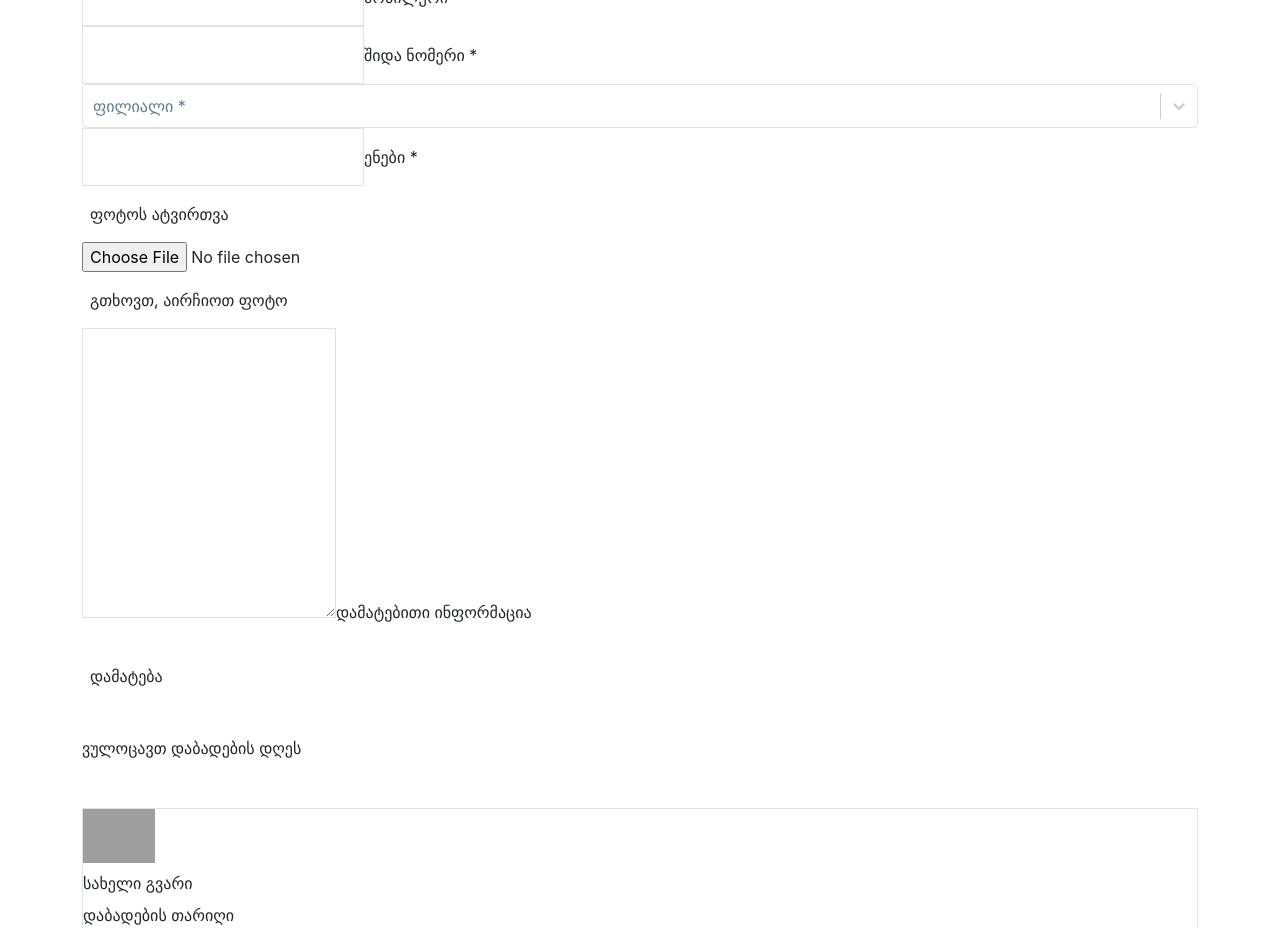
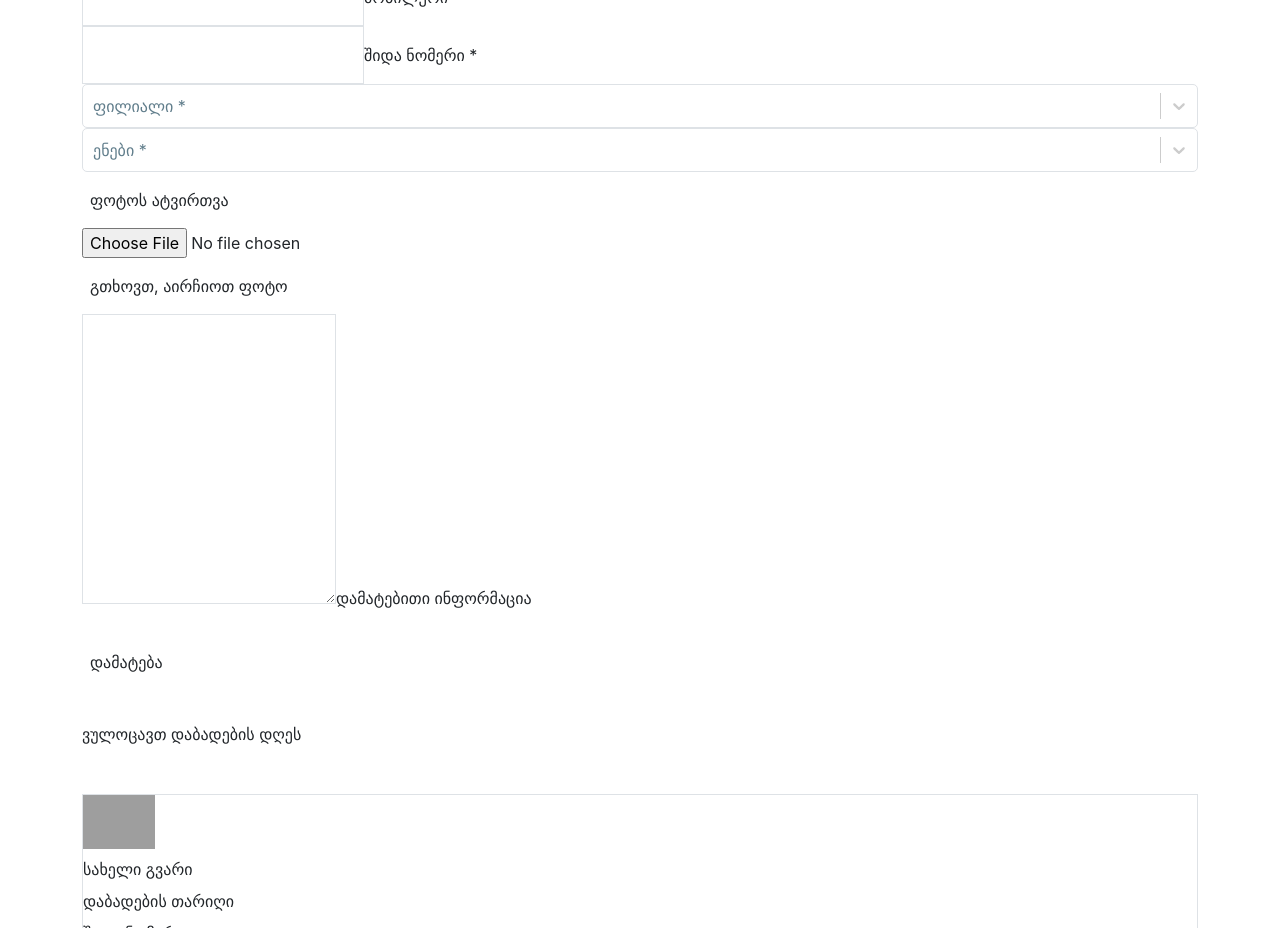
Before and after one commit to mishach66/intranetfrontapp, a React (Create React App) app: page /addEmployee in a window 1280 px wide. Shown: the part 3840-4768 px from the top of the page. Built offline with nearby package versions, Linux system fonts and the light colour scheme; no server answers; grey boxes are pictures that could not be loaded; what @material-tailwind/react would draw is missing.

Commit message:
createEmployeeWith languages

```diff
--- a/src/api/employeeapi/employeeApi.js
+++ b/src/api/employeeapi/employeeApi.js
@@ -20,6 +20,7 @@ export const createEmployee = async (data) => {
   //console.log("employee API data is: ", data);
   //console.log("employee API data.empl is: ", data.empl);
   //console.log("employee API data.empl.Givenname is: ", data.empl.Givenname);
+  console.log("employee API data is: ", data.empl);
 
   // const response = await fetch(
   //   "https://localhost:7071/api/Employee/createEmployee",
@@ -56,3 +57,16 @@ export const createEmployee = async (data) => {
   }
 };
 // ---------------------------------- Create Employee ------------------------------------
+
+
+// ---------------------------------- Get Languages ------------------------------------
+export const getLanguages = async () => {
+  const response = await fetch(
+    `https://localhost:7071/api/LanguageСlassifier/allLanguageСlassifiers`
+  );
+  if (!response.ok) {
+    throw new Error("Something went wrong.");
+  }
+  return await response.json();
+};
+// ---------------------------------- Get Languages ------------------------------------
--- a/src/api/employeeapi/index.js
+++ b/src/api/employeeapi/index.js
@@ -1,2 +1,3 @@
 export { getAllEmployees } from "./employeeApi";
 export { createEmployee } from "./employeeApi";
+export { getLanguages } from "./employeeApi";
--- a/src/components/employee/Employee.js
+++ b/src/components/employee/Employee.js
@@ -11,10 +11,13 @@ export const Employee = forwardRef(({ employee, index }, ref) => {
         style={{ backgroundColor: isEven && "#F5F6F7" }}
       >
         <div>
-          <div className="ml-3 font-bold">
+          <div className="ml-3 font-bold text-xl hover:text-red-600 hover:cursor-pointer ">
             {employee.givenname} {employee.surname}
           </div>
-          <div className="ml-3">{employee.position}</div>
+          <div className="ml-3 text-gray-600 ">
+            {employee.branch.fullAddress}
+          </div>
+          <div className="ml-3 text-gray-600 ">{employee.position}</div>
         </div>
 
         <div className="mr-2">
--- a/src/pages/employee/AddEmployee.js
+++ b/src/pages/employee/AddEmployee.js
@@ -19,12 +19,48 @@ import { useForm, useController } from "react-hook-form";
 import { Button } from "../../components/Button";
 import { getBranchList } from "../Branch/branchApi";
 import Select, { StylesConfig } from "react-select";
-import { createEmployee } from "../../api/employeeapi";
+import { createEmployee, getLanguages } from "../../api/employeeapi";
 import { toast } from "react-toastify";
 
 export const AddEmployee = () => {
-  const [file, setFile] = useState(null);
-  //console.log("file is: ", file);
+  const initialFileValues = {
+    imageName: "",
+    imageSrc: null,
+    imageFileSet: null,
+  };
+  const [file, setFile] = useState(initialFileValues);
+
+  const [selectedLanguageOptions, setSelectedLanguageOptions] = useState();
+
+  var selectedLanguageOptionsIds = selectedLanguageOptions?.map((item) =>
+    item.value.id
+  );
+
+  const setImage = (e) => {
+    console.log(e.target.files[0]);
+    if (e.target.files && e.target.files[0]) {
+      let imageFileSet = e.target.files[0];
+      const reader = new FileReader();
+      reader.onload = (x) => {
+        console.log(x.target.result);
+        setFile({
+          ...file,
+          imageFileSet,
+          imageSrc: x.target.result,
+        });
+      };
+      reader.readAsDataURL(imageFileSet);
+      // The readAsDataURL method is used to read the contents of the specified Blob or File.
+      // When the read operation is finished, the readyState becomes DONE, and the loadend is triggered.
+      // At that time, the result attribute contains the data as a data: URL representing the file's data as a base64 encoded string.
+    } else {
+      setFile({
+        ...file,
+        imageFileSet: null,
+        imageSrc: null,
+      });
+    }
+  };
 
   const {
     data: branchListData,
@@ -45,6 +81,22 @@ export const AddEmployee = () => {
   //console.log("options", options);
 
   const {
+    data: languagesData,
+    error: languagesError,
+    isLoading: languagesIsLoading,
+    isError: languagesIsError,
+  } = useQuery(["languagesQuery"], getLanguages, {});
+  console.log("languagesData", languagesData);
+
+  const languagesOptions = [];
+  languagesData?.map((el) => {
+    languagesOptions.push({
+      value: el,
+      label: el.languageName,
+    });
+  });
+
+  const {
     register,
     handleSubmit,
     formState: { errors },
@@ -58,6 +110,13 @@ export const AddEmployee = () => {
     onChange: branchOnChange,
     ...restBranchField
   } = field;
+
+  const { field: languageField } = useController({ name: "language", control });
+  const {
+    value: languageValue,
+    onChange: languageOnChange,
+    ...restLanguageField
+  } = languageField;
 
   const { mutateAsync, isLoading: isMutatingEmployeeAdd } = useMutation(
     createEmployee,
@@ -80,6 +139,7 @@ export const AddEmployee = () => {
 
   const formData = new FormData();
   const onSubmit = async (data) => {
+
     formData.append("givenname", data.givenname);
     formData.append("surname", data.surname);
     formData.append("idNumber", data.idnumber);
@@ -89,11 +149,11 @@ export const AddEmployee = () => {
     formData.append("email", data.email);
     formData.append("mobilePhone", data.mobilephone);
     formData.append("workPhone", data.workphone);
-    formData.append("language", data.language);
+    formData.append("LanguageСlassifiersIds", selectedLanguageOptionsIds);
     formData.append("additionalInfo", data.additionalinfo);
     formData.append("branchId", data.branch.id);
     formData.append("cityId", data.branch.cityId);
-    formData.append("imageFile", file);
+    formData.append("imageFile", file.imageFileSet);
 
     const empl = {
       Givenname: formData.get("givenname"),
@@ -108,7 +168,7 @@ export const AddEmployee = () => {
       AdditionalInfo: formData.get("additionalInfo"),
       BranchId: formData.get("branchId"),
       CityId: formData.get("cityId"),
-      Language: formData.get("language"),
+      LanguageСlassifiersIds: selectedLanguageOptionsIds,
       ImageFile: formData.get("imageFile"),
     };
 
@@ -117,6 +177,8 @@ export const AddEmployee = () => {
       empl,
     });
     reset();
+    setFile(initialFileValues);
+    setSelectedLanguageOptions([]);
     //navigate('/')
   };
 
@@ -274,17 +336,72 @@ export const AddEmployee = () => {
 
               {/* ---------------- ფილიალი ------------- */}
 
-              <Input
+              {/* ---------------- ენები ------------- */}
+              {/* <Input
                 size="lg"
                 label="ენები *"
                 className="text-[#607d8b] "
                 {...register("language", {
                   required: true,
                 })}
+              /> */}
+
+              <Select
+                styles={{
+                  control: (baseStyles, state) => ({
+                    ...baseStyles,
+                    borderColor: "#dee2e6",
+                    height: "2.75rem",
+                    borderRadius: 5,
+                    "&:hover": {
+                      borderColor: "none",
+                    },
+                  }),
+                  option: (
+                    styles,
+                    { data, isDisabled, isFocused, isSelected }
+                  ) => {
+                    return {
+                      ...styles,
+                      color: "#607d8b",
+                    };
+                  },
+                  singleValue: (defaultStyles) => ({
+                    ...defaultStyles,
+                    color: "#607d8b",
+                  }),
+                  placeholder: (defaultStyles) => ({
+                    ...defaultStyles,
+                    color: "#607d8b",
+                  }),
+                }}
+                className="select-input text-sm text-[#455a64] "
+                {...register("language", {
+                  // required: true,
+                })}
+                placeholder="ენები *"
+                isMulti
+                isClearable
+                isSearchable={true}
+                options={languagesOptions}
+                // value={
+                //   branchValue
+                //     ? options.find((x) => x.value === branchValue)
+                //     : null
+                // }
+
+                value={selectedLanguageOptions}
+                defaultValue={languagesOptions[0]}
+                // required
+                onChange={(options) =>
+                  languageOnChange(setSelectedLanguageOptions(options))
+                }
+                {...restLanguageField}
               />
+              {/* ---------------- ენები ------------- */}
 
               {/* ---------------- ფოტო ------------- */}
-              <div className="flex">
+              <div className="flex items-center h-20">
                 <div className="flex w-4/12 h-8 justify-center items-center text-sm mx-2 my-3 bg-inherit border-[#f56a6a] border-[1px] rounded-xl hover:text-lg hover:font-semibold hover:bg-[#f57272] hover:text-sm hover:text-white">
                   <label className="" htmlFor="file_input">
                     ფოტოს ატვირთვა
@@ -297,14 +414,27 @@ export const AddEmployee = () => {
                   type="file"
                   name="imageFile"
                   accept="image/png, image/jpeg"
-                  onChange={(e) => setFile(e.target.files[0])}
+                  // onChange={(e) => setFile(e.target.files[0])}
+                  onChange={setImage}
                 />
 
                 <div className=" flex justify-center items-center mx-2 my-3">
-                  {file ? (
-                    <p className="justify-center items-center text-sm text-gray-600">
-                      {file.name}
-                    </p>
+                  {file.imageFileSet ? (
+                    <>
+                      <div>
+                        <img
+                          src={file.imageSrc}
+                          alt="Employee image"
+                          width="72"
+                          height="auto"
+                        />
+                      </div>
+                      <div className="ml-8">
+                        <p className="justify-center items-center text-sm text-gray-600">
+                          ფაილი: <strong>{file.imageFileSet.name}</strong>
+                        </p>
+                      </div>
+                    </>
                   ) : (
                     <p className="justify-center items-center text-sm text-gray-500">
                       გთხოვთ, აირჩიოთ ფოტო
```
